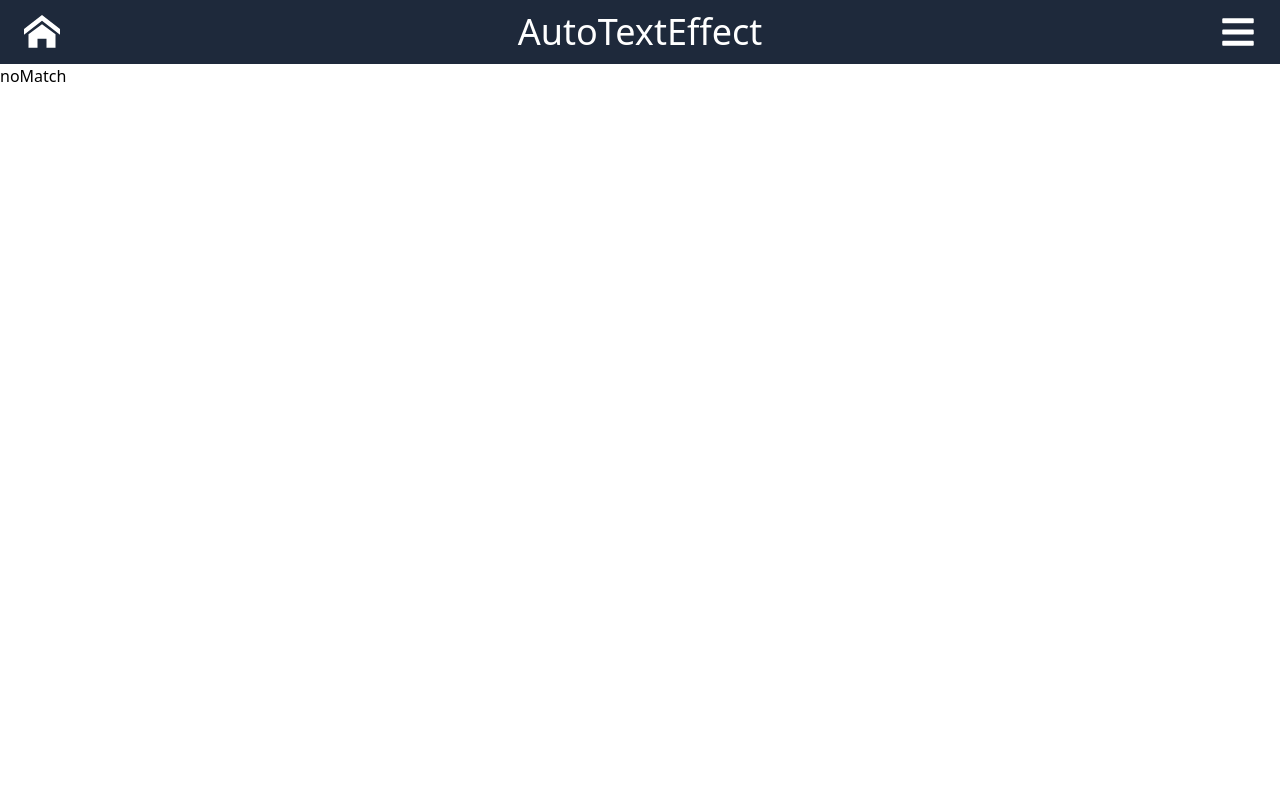
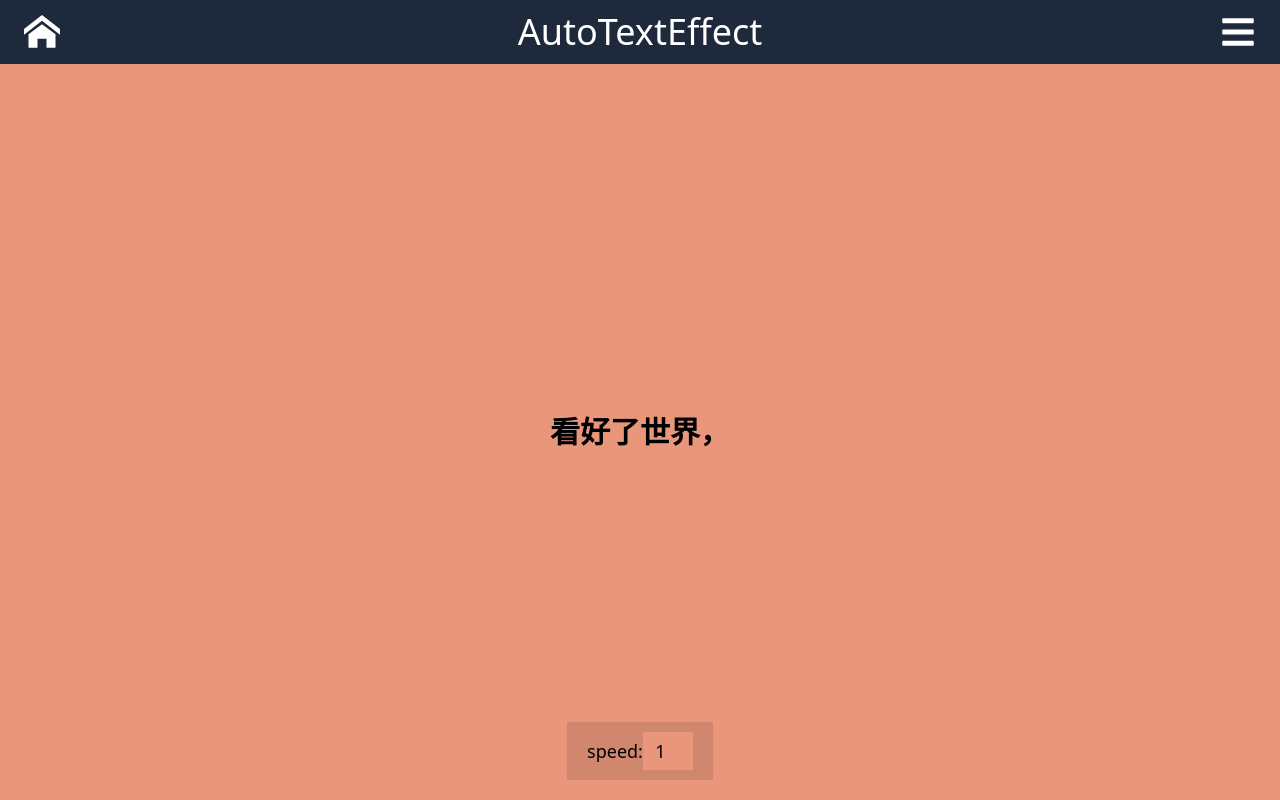
Before and after one commit to nick12003/design-collections, a React (Vite) app: page /AutoTextEffect in a window 1280 px wide. Built offline with nearby package versions, Linux system fonts and the light colour scheme.

Commit message:
feat: 加入AutoTextEffect

```diff
--- /dev/null
+++ b/src/components/collections/AutoTextEffect.jsx
@@ -0,0 +1,45 @@
+import { useState, useRef, useEffect } from 'react';
+
+const AutoTextEffect = () => {
+  const txt = '看好了世界，台灣只示範一次，一個禮拜停電兩次!';
+  const timer = useRef();
+  const [speed, setSpeed] = useState(1);
+  const [index, setIndex] = useState(1);
+
+  useEffect(() => {
+    timer.current = setInterval(() => {
+      if (index + 1 > txt.length) {
+        setIndex(1);
+      } else {
+        setIndex(index + 1);
+      }
+    }, 1000 / speed);
+    return () => {
+      clearInterval(timer.current);
+    };
+  }, [index, speed]);
+
+  return (
+    <div className="h-full bg-[darksalmon] flex flex-col items-center justify-center overflow-hidden text-lg">
+      <div className="text-3xl font-black">{txt.slice(0, index)}</div>
+      <div className="absolute bottom-[20px] bg-black/10 px-[20px] py-[10px]">
+        <label htmlFor="speed">speed:</label>
+        <input
+          id="speed"
+          className="bg-[darksalmon] w-[50px] p-[5px] text-center"
+          type="number"
+          name="speed"
+          value={speed}
+          min="1"
+          max="10"
+          step="1"
+          onChange={(e) => {
+            setSpeed(e.target.value);
+          }}
+        />
+      </div>
+    </div>
+  );
+};
+
+export default AutoTextEffect;
--- a/src/routerConfig.jsx
+++ b/src/routerConfig.jsx
@@ -30,6 +30,10 @@ export const config = {
       element: lazyLoadCollections('AnimatedNavigation'),
     },
     {
+      path: 'AutoTextEffect',
+      element: lazyLoadCollections('AutoTextEffect'),
+    },
+    {
       path: '*',
       element: 'noMatch',
     },
--- a/tailwind.config.cjs
+++ b/tailwind.config.cjs
@@ -2,7 +2,7 @@ const plugin = require('tailwindcss/plugin');
 
 /** @type {import('tailwindcss').Config} */
 
-const rotateY = plugin(function ({ addUtilities }) {
+const myUtilities = plugin(function ({ addUtilities }) {
   addUtilities({
     '.rotate-y-0': {
       transform: 'rotateY(0deg)',
@@ -57,5 +57,5 @@ module.exports = {
       },
     },
   },
-  plugins: [rotateY],
+  plugins: [],
 };
```
